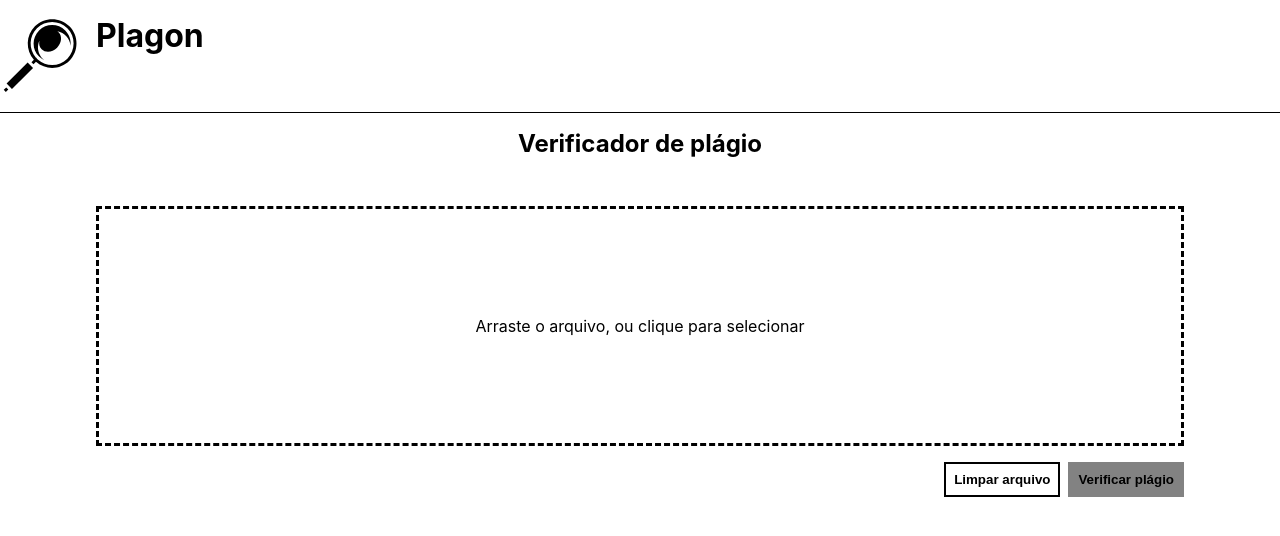
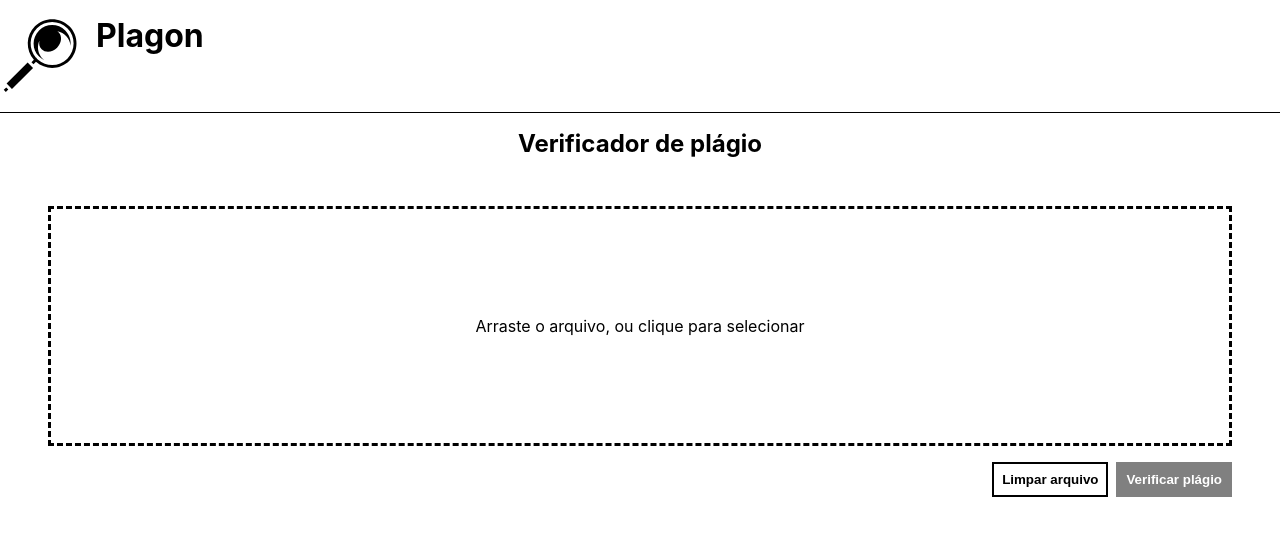
Before and after one commit to MatMatias/plagIO, a Next.js app in the folder frontend/: page / in a window 1280 px wide. Shown: the top 536 px of the page. Built offline with nearby package versions, Linux system fonts and the light colour scheme.

Commit message:
Disabled button style fixed. Upload area margins fixed

```diff
--- a/frontend/styles/Home.module.css
+++ b/frontend/styles/Home.module.css
@@ -21,6 +21,6 @@
 
 .uploadArea {
   margin-top: 3rem;
-  margin-left: 6rem;
-  margin-right: 6rem;
+  margin-left: 3rem;
+  margin-right: 3rem;
 }
--- a/frontend/styles/globals.css
+++ b/frontend/styles/globals.css
@@ -1,7 +1,7 @@
 :root {
   --primary: rgb(0, 0, 0);
   --secondary: rgb(255, 255, 255);
-  --disabled: rgb(130, 130, 130);
+  --disabled: gray;
 }
 
 html,
@@ -57,7 +57,7 @@ a {
   background-color: var(--disabled);
   border-color: var(--disabled);
   border-style: solid;
-  color: var(--primary);
+  color: var(--secondary);
   cursor: not-allowed;
   font-weight: bold;
   padding: 0.5rem;
```
